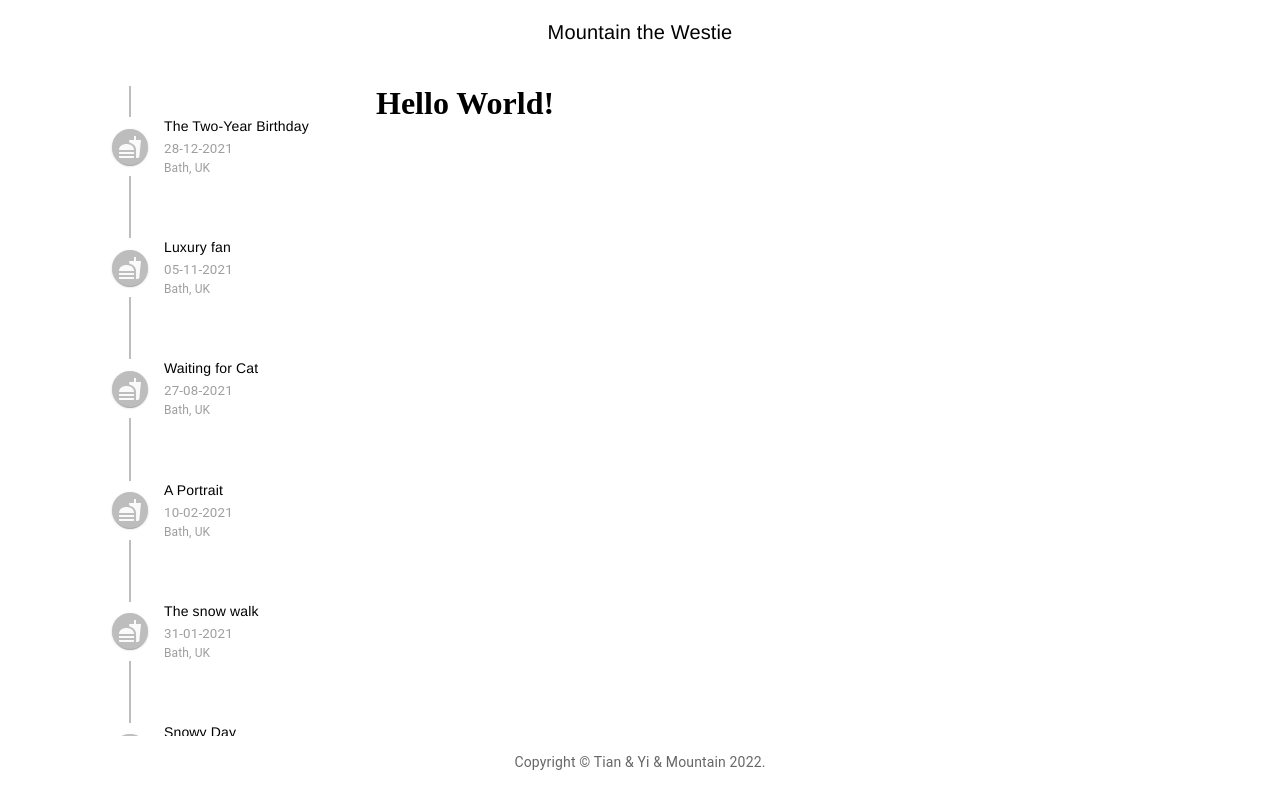
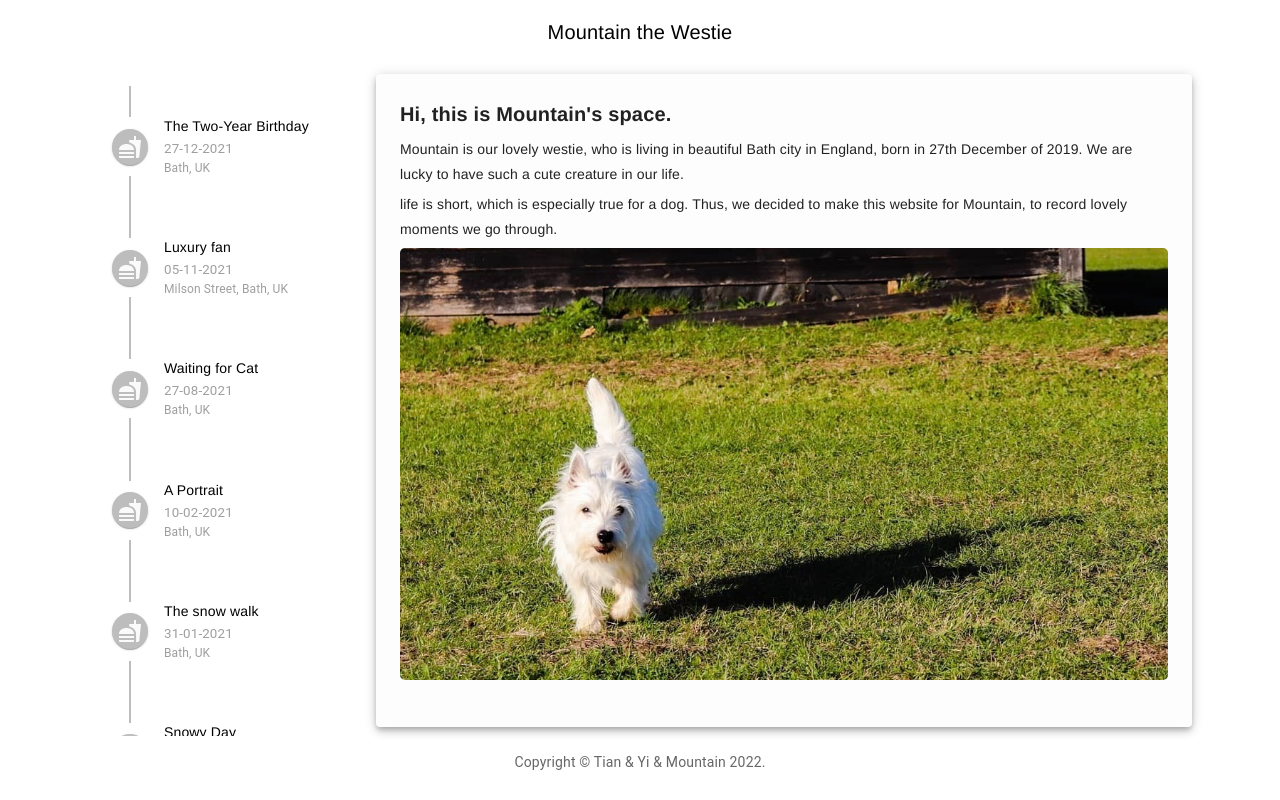
Before and after one commit to YuanTian1991/Mountain, a Gatsby site: page / in a window 1280 px wide. Built offline with nearby package versions, Linux system fonts and the light colour scheme; Gatsby itself is replaced by a stand-in of ours.

Commit message:
Created index page.

```diff
--- a/contents/notes/2020-02-01-The-First-Photo/index.md
+++ b/contents/notes/2020-02-01-The-First-Photo/index.md
@@ -3,7 +3,7 @@ slug: '/notes/The-First-Photo'
 date: '2020-02-01'
 title: 'The First Photo'
 icon: ''
-location: 'Bath, UK'
+location: 'Meurig Hall, Cilcennin, UK'
 ---
 
 This is the first photo we found for Mountain. It's included on Mountain's birth certification. It should be taken by the origin breeder, when Mountain was just a tiny little baby, who is already trying to break prison.
--- a/contents/notes/2021-02-10-A-Portrait/index.md
+++ b/contents/notes/2021-02-10-A-Portrait/index.md
@@ -6,4 +6,6 @@ tag: ''
 location: 'Bath, UK'
 ---
 
+Mountain has grow up, this is full size I think. Compared with the day he came, now he is chunky, healthy and much lively!
+
 ![Westie](./figure1.jpeg)
--- a/contents/notes/2021-08-27-Waiting-for-Cat/index.md
+++ b/contents/notes/2021-08-27-Waiting-for-Cat/index.md
@@ -6,4 +6,6 @@ tag: ''
 location: 'Bath, UK'
 ---
 
+We get new neighbour, who have two cats. And the two cats sometimes come to our yard, which drive Mountain crazy. Some say this dog (West Highland Terrier) have hunting nature in their DNA, but maybe he just want to say hi and play with those cats. However, he never get chance to have a close conversation with those cats.
+
 ![Westie](./figure1.jpeg)
--- a/contents/notes/2021-11-05-Luxury-fan/index.md
+++ b/contents/notes/2021-11-05-Luxury-fan/index.md
@@ -3,7 +3,7 @@ slug: '/notes/Luxury-fan'
 date: '2021-11-05'
 title: 'Luxury fan'
 tag: ''
-location: 'Bath, UK'
+location: 'Milson Street, Bath, UK'
 ---
 
 Dad, Mom, I want a Mulberry!
--- a/contents/notes/2021-12-28-The-Two-Year-Birthday/index.md
+++ b/contents/notes/2021-12-27-The-Two-Year-Birthday/index.md
@@ -1,6 +1,6 @@
 ---
 slug: '/notes/The-Two-Year-Birthday'
-date: '2021-12-28'
+date: '2021-12-27'
 title: 'The Two-Year Birthday'
 icon: ''
 location: 'Bath, UK'
--- a/gatsby-config.js
+++ b/gatsby-config.js
@@ -12,14 +12,9 @@ module.exports = {
         path: `${__dirname}/contents/notes`,
       },
     },
-    // {
-    //   resolve: `gatsby-plugin-typography`,
-    //   options: {
-    //     pathToConfigModule: `src/utils/typography`,
-    //   },
-    // },
+    `gatsby-plugin-image`,
     `gatsby-plugin-sharp`,
-    `gatsby-transformer-sharp`,
+    `gatsby-transformer-sharp`, // Needed for dynamic images
     {
       resolve: `gatsby-transformer-remark`,
       options: {
--- a/package.json
+++ b/package.json
@@ -21,6 +21,7 @@
     "@mui/material": "^5.2.6",
     "gatsby": "^4.4.0",
     "gatsby-image": "^3.11.0",
+    "gatsby-plugin-image": "^2.4.0",
     "gatsby-plugin-layout": "^3.4.0",
     "gatsby-plugin-react-helmet": "^5.4.0",
     "gatsby-plugin-sharp": "^4.4.0",
--- a/src/pages/index.js
+++ b/src/pages/index.js
@@ -1,12 +1,65 @@
 import React, { useEffect, useState } from "react";
+import { Typography, Paper, useMediaQuery } from "@mui/material";
+import { useTheme } from "@mui/material/styles";
+
+import { StaticImage } from "gatsby-plugin-image";
 // import { graphql } from "gatsby";
 // markup
 const IndexPage = (props) => {
+  const theme = useTheme();
+  const isSmallScreen = !useMediaQuery(theme.breakpoints.up("md"));
+
   return (
-    <div>
-      <title>Home Page</title>
-      <h1>Hello World!</h1>
-    </div>
+    <Paper
+      elevation={5}
+      style={{
+        padding: "1.5em",
+        backgroundColor: "rgba(245, 245, 245, 0.2)",
+        marginTop: "10px",
+        // marginBottom: "50px",
+        overflowY: "auto",
+        maxHeight: isSmallScreen ? "calc(65vh - 70px)" : "calc(100vh - 185px)",
+        fontFamily:
+          "Ubuntu, Avenir Next, Helvetica Neue, Segoe UI, Helvetica, Arial, sans-serif",
+      }}
+    >
+      <title>Mountain's Space</title>
+      <Typography
+        variant="h6"
+        gutterBottom
+        style={{ fontWeight: "700", fontFamily: "inherit" }}
+      >
+        Hi, this is Mountain's space.
+      </Typography>
+      <Typography
+        variant="body2"
+        gutterBottom
+        style={{ fontFamily: "inherit", lineHeight: "1.8" }}
+      >
+        Mountain is our lovely westie, who is living in beautiful Bath city in
+        England, born in 27th December of 2019. We are lucky to have such a cute
+        creature in our life.
+      </Typography>
+      <Typography
+        variant="body2"
+        gutterBottom
+        style={{ fontFamily: "inherit", lineHeight: "1.8" }}
+      >
+        life is short, which is especially true for a dog. Thus, we decided to
+        make this website for Mountain, to record lovely moments we go through.
+      </Typography>
+
+      <StaticImage
+        src="../images/HomePhoto.png"
+        quality={95}
+        formats={["auto", "webp", "avif"]}
+        alt="Mountain"
+        style={{
+          marginBottom: `1.45rem`,
+          backgroundColor: "rgba(255,255,255,0)",
+        }}
+      />
+    </Paper>
   );
 };
 
```
Also changed, not shown: contents/notes/2021-12-27-The-Two-Year-Birthday/figure1.jpeg (renamed from contents/notes/2021-12-28-The-Two-Year-Birthday/figure1.jpeg), src/images/HomePhoto.png (added), 1 other file.
